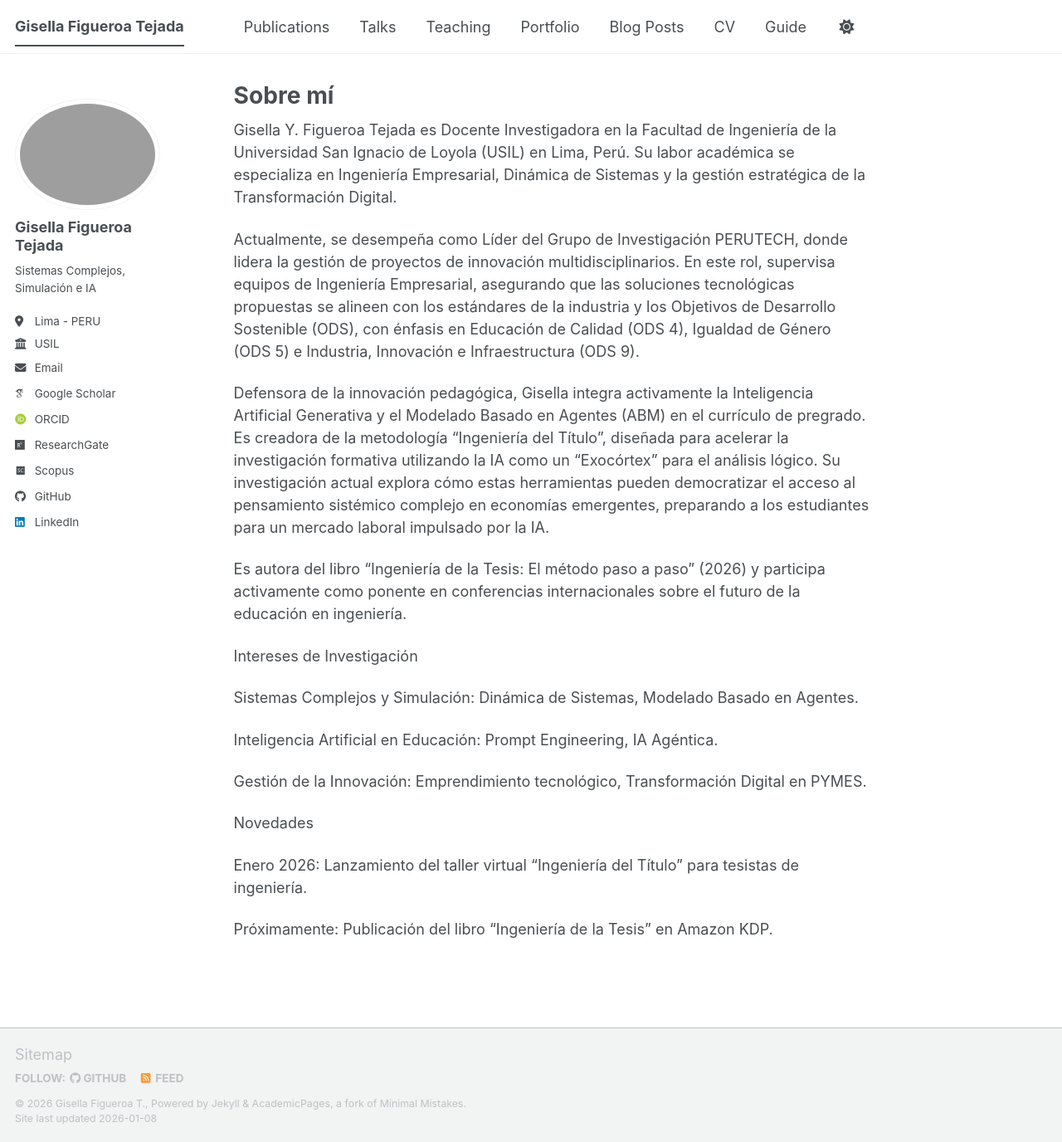
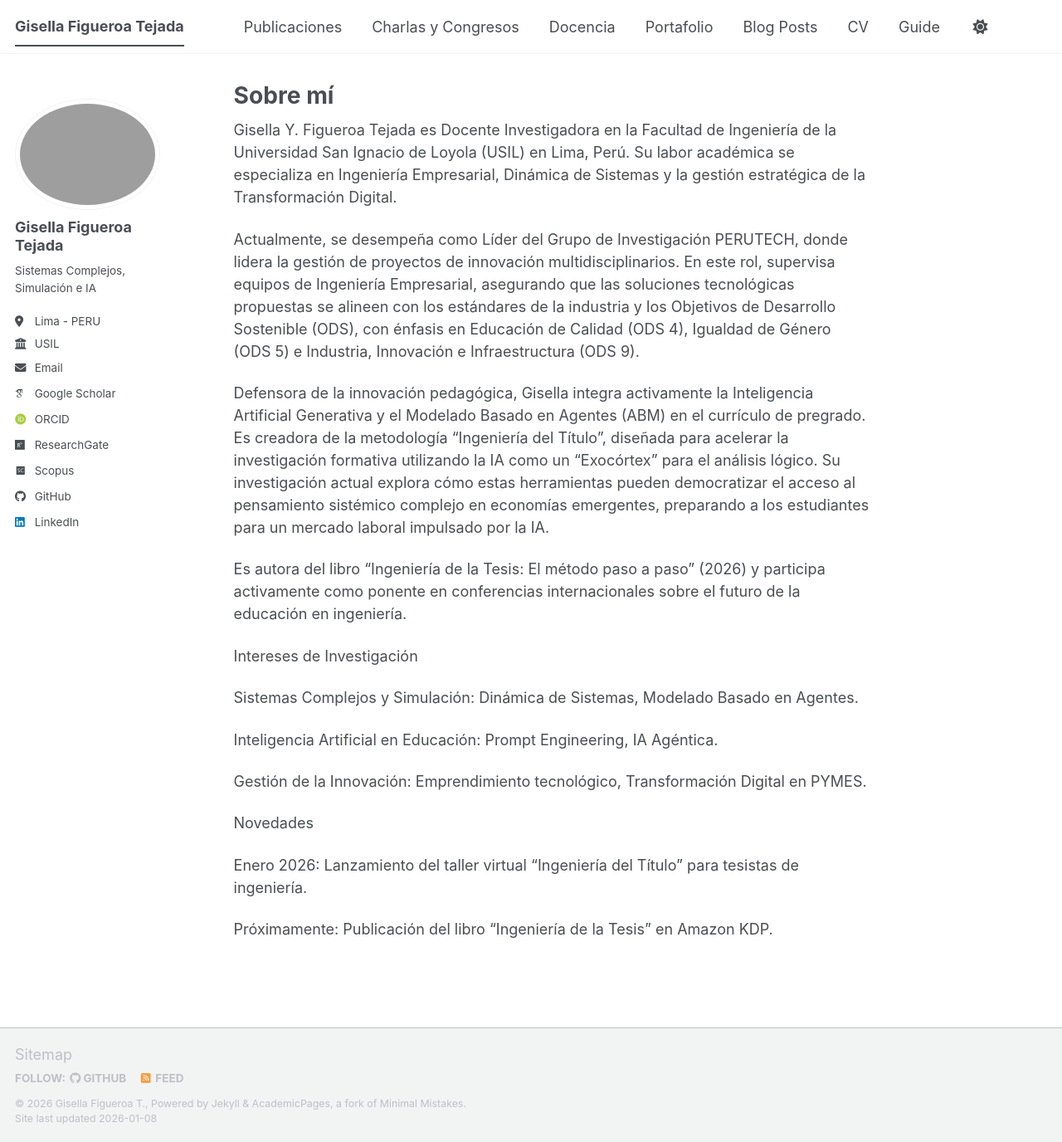
Before and after one commit to Gisella-Figueroa/gisellafigueroa, a Jekyll site: the page built from _pages/about.md, in a window 1280 px wide and 1376 px high. Shown: the whole window at 83% size. Built offline with Jekyll 4.4.1, drawn with Linux system fonts in a browser that asks for light colours; some web fonts are replaced; a script bundle is joined from its source files by our own code; library files that are not in the unit come from our copies.

Commit message:
Update navigation.yml

```diff
--- a/_data/navigation.yml
+++ b/_data/navigation.yml
@@ -8,16 +8,16 @@
 #      Markdown formatted page while the second is generated using JSON.
 
 main:
-  - title: "Publications"
+  - title: "Publicaciones"
     url: /publications/
 
-  - title: "Talks"
+  - title: "Charlas y Congresos"
     url: /talks/
 
-  - title: "Teaching"
+  - title: "Docencia"
     url: /teaching/
 
-  - title: "Portfolio"
+  - title: "Portafolio"
     url: /portfolio/
 
   - title: "Blog Posts"
```
